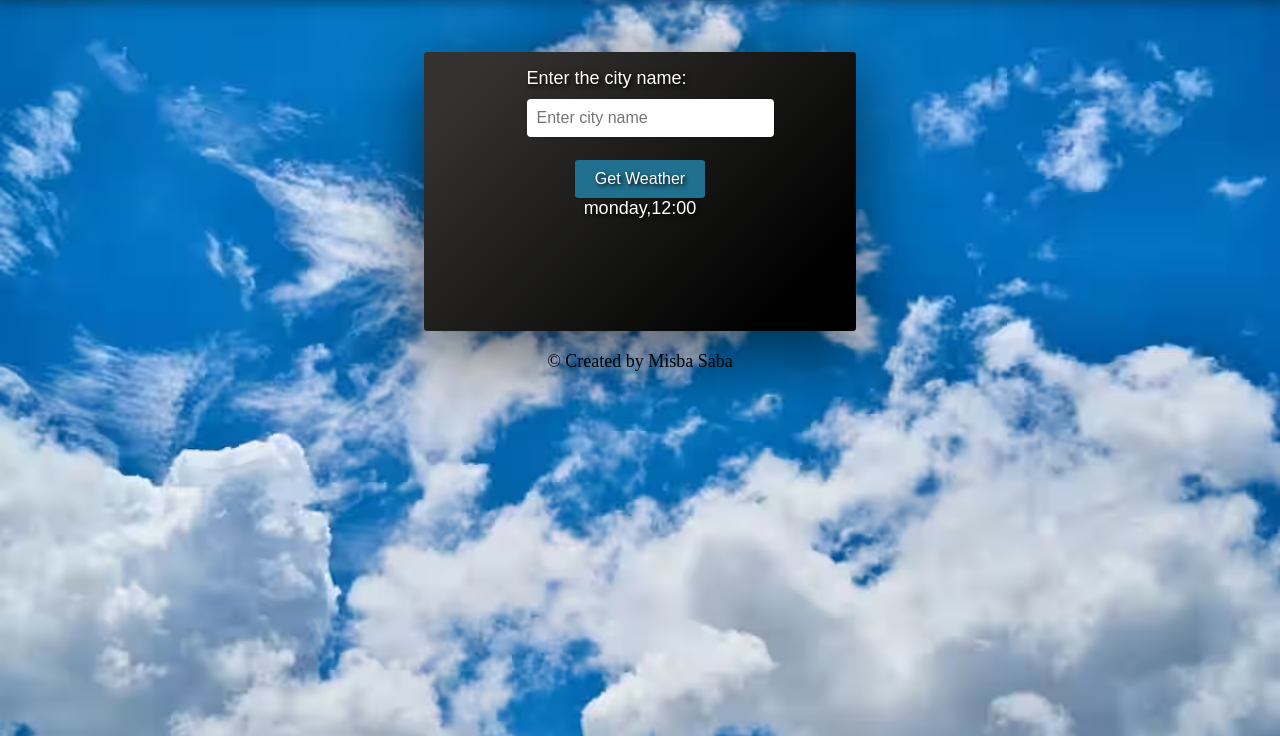
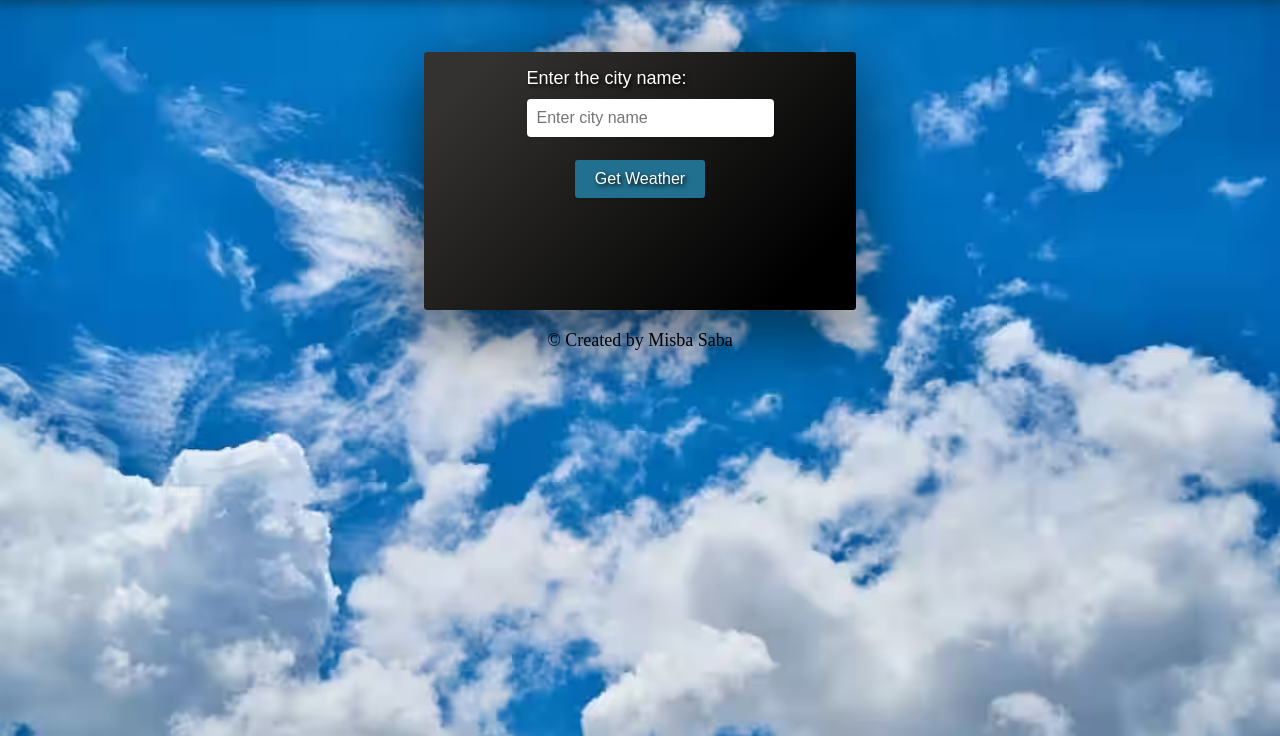
Before and after one commit to mehwish75/Weather, a plain HTML site: page index.html in a window 1280 px wide. Shown: the part 64-800 px from the top of the page. Drawn offline with Linux system fonts and the light colour scheme; a web font is replaced by a local one.

Commit message:
Update index.html

```diff
--- a/index.html
+++ b/index.html
@@ -9,7 +9,7 @@
     <link href="https://fonts.googleapis.com/css2?family=Domine&display=swap" rel="stylesheet">
     <link href="https://fonts.googleapis.com/css2?family=Alegreya&family=Domine&display=swap" rel="stylesheet">
     <link href="https://fonts.googleapis.com/css2?family=Quicksand:wght@700&display=swap" rel="stylesheet">
-    <link rel="icon" href="cloudy.png"/>
+    <link rel="icon" href="https://cdn1.vectorstock.com/i/1000x1000/71/80/weather-icon-with-sun-and-clouds-vector-11107180.jpg">
     <link rel="stylesheet" href="style.css">
 </head>
 <body>
@@ -24,9 +24,7 @@
         <div class="button">
             <button id="btn" onclick="displayWeather">Get Weather</button>
         </div>
-        <div class="date-time">
-            <p id="date-time">monday,12:00</p>
-        </div>
+
         <div id="result"></div>
     </div>
    <script src="script.js"></script>
```
